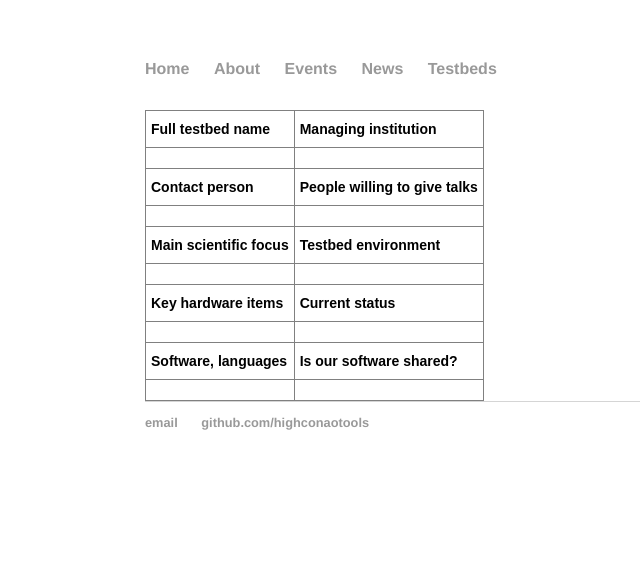
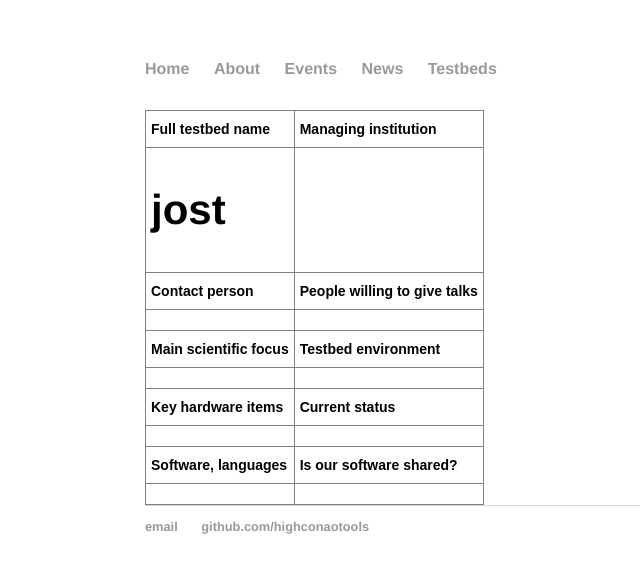
Before and after one commit to highconaotools/highconaotools.github.io, a Jekyll site: the page built from testbeds/jost.html, in a window 1280 px wide. Shown: the top 573 px of the page, without its empty margins (47-687 px from the left). Built offline with Jekyll 4.4.1, drawn with Linux system fonts in a browser that asks for light colours.

Commit message:
Testing printing

```diff
--- a/_layouts/testbeds.html
+++ b/_layouts/testbeds.html
@@ -15,7 +15,7 @@ layout: default
     <th class="tg-0pky"><span style="font-weight:bold">Managing institution</span></th>
   </tr>
   <tr>
-    <td class="tg-0pky"> {{ content.fullname }} </td>
+    <td class="tg-0pky"> {{ content }} </td>
     <td class="tg-0pky"> {{ content.institute }} </td>
   </tr>
   <tr>
```
